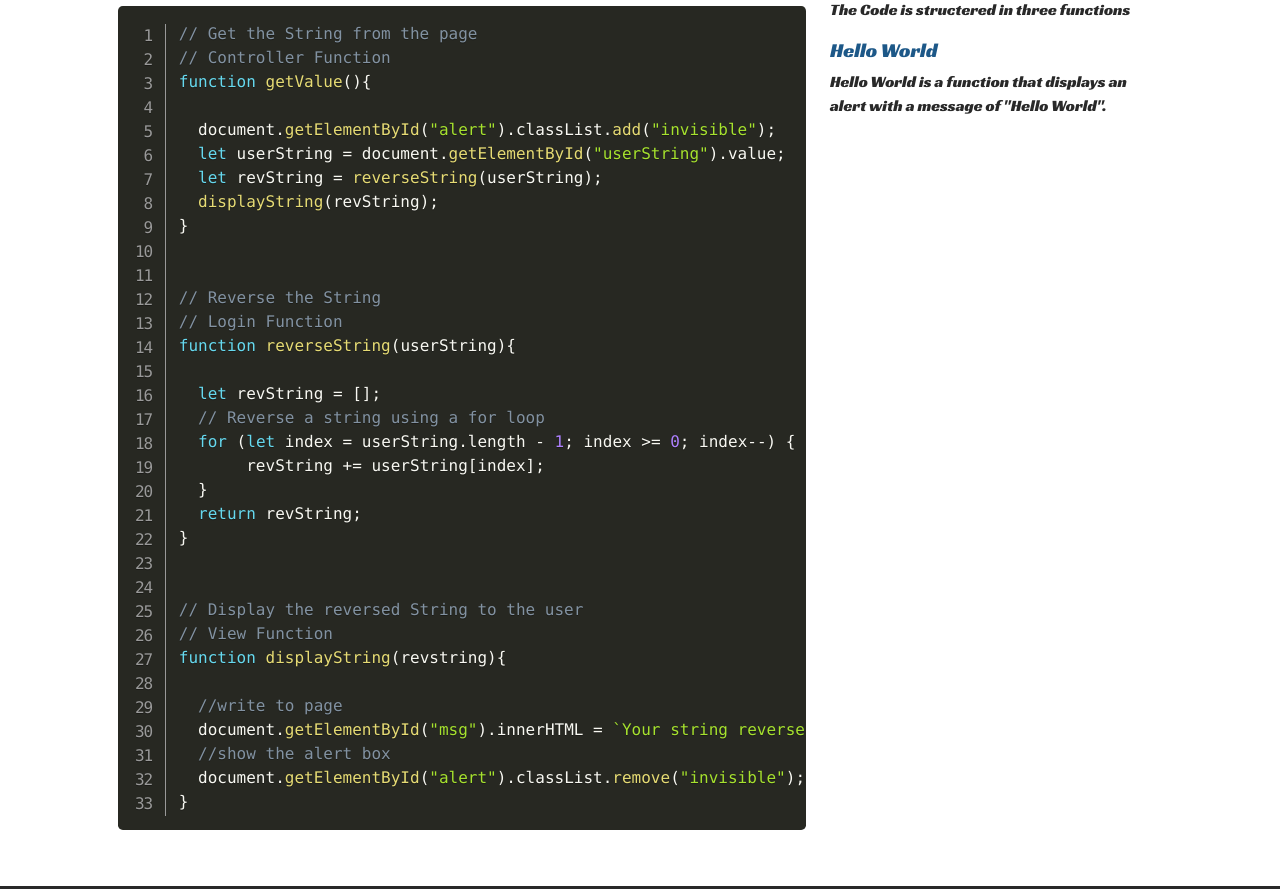
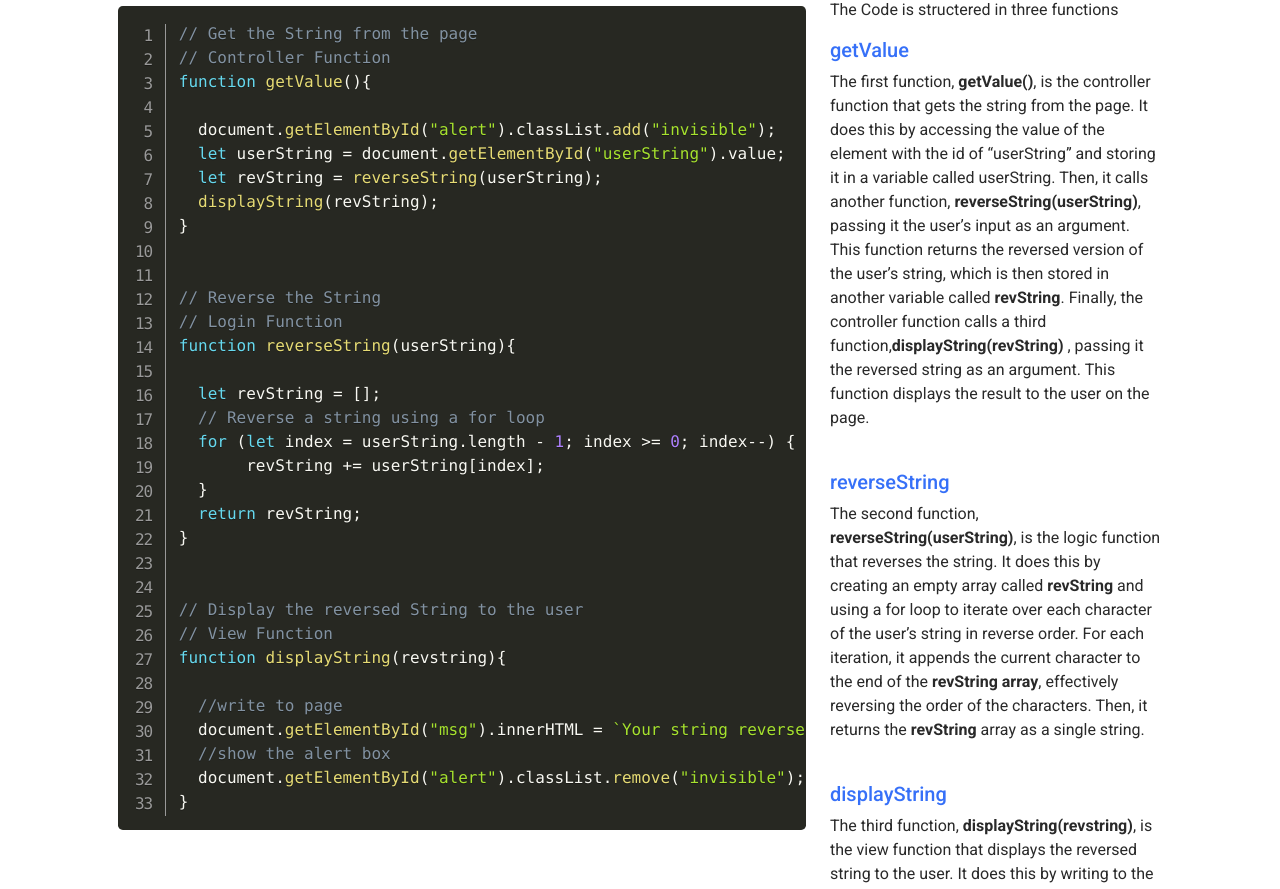
Before and after one commit to Bri219/Reverse, a plain HTML site: page code.html in a window 1280 px wide. Shown: the part 145-1034 px from the top of the page. Drawn offline with nearby package versions, Linux system fonts and the light colour scheme.

Commit message:
Fixed link tags & updated code page
Fixed the link tags to GitHub page and finished the code article page.

```diff
--- a/CSS/site.css
+++ b/CSS/site.css
@@ -6,12 +6,12 @@
     --logo-blue:#3670f8;
   }
 
-  @import url('https://fonts.googleapis.com/css2?family=Racing+Sans+One&display=swap');
+  @import url('https://fonts.googleapis.com/css2?family=Roboto:wght@400;500;700&display=swap');
 
   body {
     color: var(--dark-color);
     /* overflow-y:hidden; */
-    font-family: 'Racing Sans One', cursive;
+    font-family: 'Roboto', sans-serif;
   }
 
   nav {
@@ -86,3 +86,7 @@ height: auto;
 img.svg-banner {
   height: 65px;
 }
+
+.titleTags {
+  color: var(--logo-blue)
+}
--- a/code.html
+++ b/code.html
@@ -13,10 +13,11 @@
     <script src="https://kit.fontawesome.com/5db21ba9c6.js" crossorigin="anonymous"></script>
     <link rel="stylesheet" href="css/site.css">
     <link rel="stylesheet" href="css/prism.css">
-    <link href="https://fonts.googleapis.com/css2?family=Racing+Sans+One&display=swap" rel="stylesheet">
+    <link rel="preconnect" href="https://fonts.googleapis.com">
+    <link rel="preconnect" href="https://fonts.gstatic.com" crossorigin>
+    <link rel="preconnect" href="https://fonts.googleapis.com">
+    <link href="https://fonts.googleapis.com/css2?family=Roboto:wght@400;500;700&display=swap" rel="stylesheet">
     <link rel="icon" type="image/png" href="img/favicon-32x32.png">
-
-
 </head>
 
 <body class="d-flex flex-column h-100">
@@ -97,8 +98,26 @@
                 </div>
                 <div class="col-lg-4">
                     <p>The Code is structered in three functions</p>
-                    <h5>Hello World</h5>
-                    <p>Hello World is a function that displays an alert with a message of "Hello World".</p>
+                    <h5 class="titleTags">getValue</h5><strong></strong>
+                    <p>The first function, <strong>getValue()</strong>, is the controller function that gets the string from the page.
+                      It does this by accessing the value of the element with the id of “userString” and storing it in a variable called userString.
+                       Then, it calls another function, <strong>reverseString(userString)</strong>, passing it the user’s input as an argument.
+                       This function returns the reversed version of the user’s string, which is then stored in another variable called <strong>revString</strong>.
+                       Finally, the controller function calls a third function,<strong>displayString(revString)</strong> , passing it the reversed string as an argument.
+                        This function displays the result to the user on the page.</p>
+                    <br>
+                    <h5 class="titleTags">reverseString</h5>
+                        <p>The second function,  <strong>reverseString(userString)</strong>, is the logic function that reverses the string.
+                        It does this by creating an empty array called <strong>revString</strong> and using a for loop to iterate over each character of the user’s string in reverse order.
+                        For each iteration, it appends the current character to the end of the <strong>revString array</strong>, effectively reversing the order of the characters.
+                        Then, it returns the <strong>revString</strong> array as a single string.</p>
+                    <br>
+                    <h5 class="titleTags">displayString</h5>
+                    <p>The third function, <strong>displayString(revstring)</strong>, is the view function that displays the reversed string to the user.
+                         It does this by writing to the element with the id of “msg” and inserting the reversed string into a template literal that says “Your string reversed is: …”.
+                         Then, it removes the “invisible” class from the element with the id of “alert”, which makes it visible on the page.
+                         This way, the user can see their input and output.</p>
+                    <br>
                 </div>
             </div>
         </div>
```
Also changed, not shown: app.html (+3 -1 lines), index.html (+3 -3 lines).
